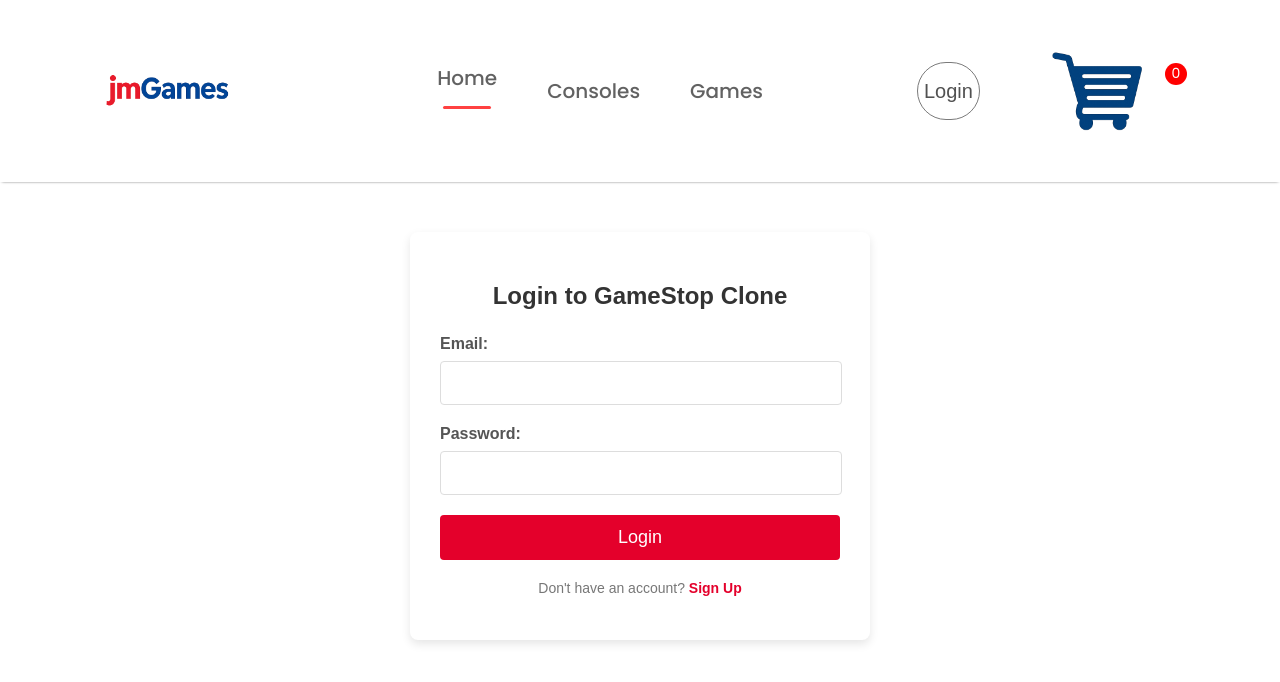
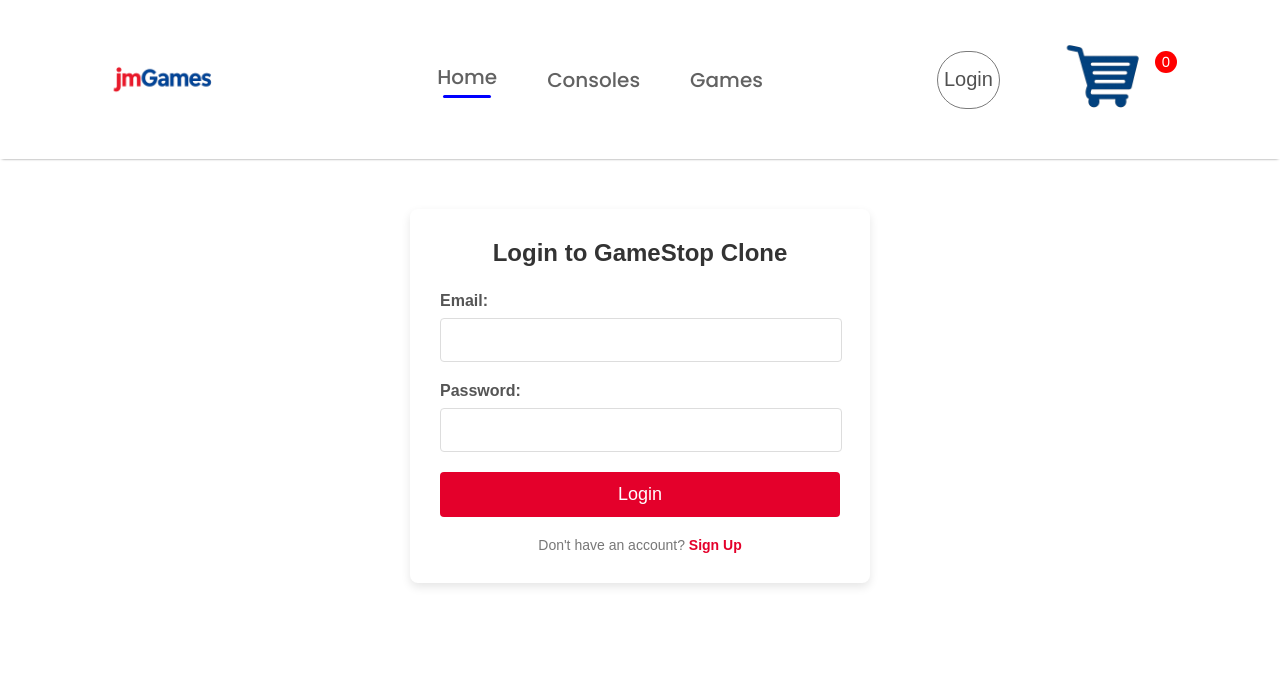
Before and after one commit to JaleelSwain/modernWebProject, a React (Create React App) app in the folder frontend/: page /login in a window 1280 px wide. Shown: the top 682 px of the page. Built offline with nearby package versions, Linux system fonts and the light colour scheme.

Commit message:
accidentally stashed this

```diff
--- a/frontend/src/App.js
+++ b/frontend/src/App.js
@@ -1,34 +1,30 @@
-// frontend/src/App.js
 import React from 'react';
-import { BrowserRouter as Router, Routes, Route } from 'react-router-dom'; // Import routing components
+import { BrowserRouter, Routes, Route} from 'react-router-dom';
 import { Navbar } from './Components/Navbar/Navbar';
-import LoginPage from './Components/LoginPage/LoginPage'; // Ensure it's default imported if you used 'export default'
+import LoginPage from './Pages/LoginPage';
+import Home from './Pages/Home';
 import './App.css';
+import ProductCategory from './Pages/ProductCategory';
+import Cart from './Pages/Cart';
+import Product from './Pages/Product';
 
 function App() {
   return (
-    // BrowserRouter wraps your entire application that needs routing capabilities
-    <Router>
-      <div>
-        {/* The Navbar will always be visible, regardless of the current route */}
-        <Navbar />
-
-        {/* Routes defines the different paths and the components to render for each */}
-        <Routes>
-          {/* Define your homepage route. You might have an actual HomePage component.
-              For now, let's just show a simple message or another component here.
-              If you have a separate HomePage component, import it and use it like <Route path="/" element={<HomePage />} />
-          */}
-
-
-          {/* This route will render the LoginPage component when the URL is /login */}
-          <Route path="/login" element={<LoginPage />} />
-
-          {/* You can add more routes here for other pages (e.g., /signup, /products) */}
-          {/* <Route path="/signup" element={<SignupPage />} /> */}
-        </Routes>
-      </div>
-    </Router>
+  <div>
+    <BrowserRouter>
+    <Navbar/>
+    <Routes>
+      <Route path='/' element={<Home/>}/>
+      <Route path='/consoles' element={<ProductCategory category="consoles"/>}/>
+      <Route path='/games' element={<ProductCategory category="Games"/>}/>
+      <Route path="/product" element={<Product/>}>
+        <Route path=':productid' element={<Product/>}/>
+      </Route>
+      <Route path='/cart' element={<Cart/>}/>
+      <Route path='/login' element={<LoginPage/>}/>
+    </Routes>
+    </BrowserRouter>
+  </div>
   );
 }
 
--- a/frontend/src/Components/LoginPage/LoginPage.css
+++ /dev/null
@@ -1,75 +0,0 @@
-/* frontend/src/components/LoginPage.css */
-.login-container {
-  max-width: 400px;
-  margin: 50px auto;
-  padding: 30px;
-  border-radius: 8px;
-  box-shadow: 0 4px 10px rgba(0, 0, 0, 0.1);
-  background-color: #fff;
-  font-family: Arial, sans-serif;
-  text-align: center;
-}
-
-.login-container h2 {
-  margin-bottom: 25px;
-  color: #333;
-}
-
-.login-form .form-group {
-  margin-bottom: 20px;
-  text-align: left;
-}
-
-.login-form label {
-  display: block;
-  margin-bottom: 8px;
-  font-weight: bold;
-  color: #555;
-}
-
-.login-form input[type="email"],
-.login-form input[type="password"] {
-  width: calc(100% - 20px); /* Account for padding */
-  padding: 12px 10px;
-  border: 1px solid #ddd;
-  border-radius: 4px;
-  font-size: 16px;
-}
-
-.login-button {
-  width: 100%;
-  padding: 12px;
-  background-color: #e4002b; /* GameStop red */
-  color: white;
-  border: none;
-  border-radius: 4px;
-  font-size: 18px;
-  cursor: pointer;
-  transition: background-color 0.3s ease;
-}
-
-.login-button:hover {
-  background-color: #c40025;
-}
-
-.error-message {
-  color: #e4002b;
-  margin-bottom: 15px;
-  font-weight: bold;
-}
-
-.signup-link {
-  margin-top: 20px;
-  font-size: 14px;
-  color: #777;
-}
-
-.signup-link a {
-  color: #e4002b;
-  text-decoration: none;
-  font-weight: bold;
-}
-
-.signup-link a:hover {
-  text-decoration: underline;
-}
--- a/frontend/src/Components/LoginPage/LoginPage.jsx
+++ /dev/null
@@ -1,68 +0,0 @@
-// frontend/src/components/LoginPage.js
-import React, { useState } from 'react';
-import './LoginPage.css'; // File made for styling the login page
-
-function LoginPage() {
-  const [email, setEmail] = useState('');
-  const [password, setPassword] = useState('');
-  const [error, setError] = useState('');
-
-  const handleSubmit = (e) => {
-    e.preventDefault(); // Prevent default form submission
-
-    // Basic validation (you'll replace this with actual API calls) find api calls for validation to reaplce this with
-    if (email === '' || password === '') {
-      setError('Please enter both email and password.');
-      return;
-    }
-
-    // In a real application, you would send these credentials to a backend API
-    // For now, let's just log them and simulate success/failure
-    console.log('Attempting to log in with:', { email, password });
-
-    // Simulate an API call
-    if (email === 'user@example.com' && password === 'password123') {
-      setError('');
-      alert('Login Successful!');
-      // Redirect to a dashboard or home page
-      // For now, just logging
-    } else {
-      setError('Invalid email or password.');
-    }
-  };
-
-  return (
-    <div className="login-container">
-      <h2>Login to GameStop Clone</h2>
-      <form onSubmit={handleSubmit} className="login-form">
-        {error && <p className="error-message">{error}</p>}
-        <div className="form-group">
-          <label htmlFor="email">Email:</label>
-          <input
-            type="email"
-            id="email"
-            value={email}
-            onChange={(e) => setEmail(e.target.value)}
-            required
-          />
-        </div>
-        <div className="form-group">
-          <label htmlFor="password">Password:</label>
-          <input
-            type="password"
-            id="password"
-            value={password}
-            onChange={(e) => setPassword(e.target.value)}
-            required
-          />
-        </div>
-        <button type="submit" className="login-button">Login</button>
-      </form>
-      <p className="signup-link">
-        Don't have an account? <a href="/signup">Sign Up</a>
-      </p>
-    </div>
-  );
-}
-
-export default LoginPage;
--- a/frontend/src/Components/Navbar/Navbar.css
+++ b/frontend/src/Components/Navbar/Navbar.css
@@ -3,10 +3,11 @@
     justify-content: space-around;
     padding: 16px;
     box-shadow: 0 1px 3px -2px black;
+
 }
 
 .navbar img {
-  height: 150px;
+  height: 120px;
   width: auto;
 }
 
@@ -40,7 +41,7 @@
     width: 80%;
     height: 3px;
     border-radius: 10px;
-    background: #ff4141;
+    background: blue;
 }
 
 .nav-login-cart{
--- a/frontend/src/Components/Navbar/Navbar.jsx
+++ b/frontend/src/Components/Navbar/Navbar.jsx
@@ -1,29 +1,50 @@
-// frontend/src/Components/Navbar/Navbar.jsx
-import React, { useState } from 'react';
-import { useNavigate } from 'react-router-dom'; // Import useNavigate
-import './Navbar.css';
+import React, { useState } from "react";
+import { useNavigate } from "react-router-dom";
+import "./Navbar.css";
 
-import logo from '../Assets/logo.png'; // Adjust path based on your Assets folder location relative to Navbar
-import cart_icon from '../Assets/cart_icon.png'; // Adjust path it was correct intially with the ../ and not ../../
+import logo from "../Assets/logo.png";
+import cart_icon from "../Assets/cart_icon.png";
 
 export const Navbar = () => {
   const [menu, setMenu] = useState("home");
-  const navigate = useNavigate(); // Initialize navigate hook
+  const navigate = useNavigate();
 
   return (
-    <div className='navbar'>
+    <div className="navbar">
       <div className="nav-logo">
-        <img src={logo} alt="GameStop Logo" /> {/* Add alt text for accessibility */}
+        <img src={logo} alt="jmGames logo" />
       </div>
       <ul className="nav-menu">
-        <li onClick={() => { setMenu("home"); navigate('/'); }}>Home {menu === "home" ? <hr /> : <></>}</li>
-        <li onClick={() => { setMenu("consoles"); navigate('/consoles'); }}>Consoles{menu === "consoles" ? <hr /> : <></>}</li>
-        <li onClick={() => { setMenu("games"); navigate('/games'); }}>Games{menu === "games" ? <hr /> : <></>}</li>
+        <li
+          onClick={() => {
+            setMenu("home");
+            navigate("/");
+          }}
+        >
+          Home {menu === "home" ? <hr /> : <></>}
+        </li>
+        <li
+          onClick={() => {
+            setMenu("consoles");
+            navigate("/consoles");
+          }}
+        >
+          Consoles{menu === "consoles" ? <hr /> : <></>}
+        </li>
+        <li
+          onClick={() => {
+            setMenu("games");
+            navigate("/games");
+          }}
+        >
+          Games{menu === "games" ? <hr /> : <></>}
+        </li>
       </ul>
       <div className="nav-login-cart">
-        {/* Add an onClick handler to the button to navigate to the /login path */}
-        <button onClick={() => navigate('/login')}>Login</button>
-        <img src={cart_icon} alt="Cart Icon" /> {/* Add alt text */}
+        <button onClick={() => navigate("/login")}>Login</button>
+        <div onClick={() => navigate("/cart")} style={{ cursor: "pointer" }}>
+          <img src={cart_icon} alt="Cart Icon" />
+        </div>
         <div className="nav-cart-count">0</div>
       </div>
     </div>
--- a/frontend/src/index.css
+++ b/frontend/src/index.css
@@ -1,3 +1,7 @@
+*{
+  margin: 0;
+}
+
 body {
   margin: 0;
   font-family: -apple-system, BlinkMacSystemFont, 'Segoe UI', 'Roboto', 'Oxygen',
```
Also changed, not shown: frontend/src/Components/Assets/250116-nintendo-switch-2-kb-main-efd48a.jpg (deleted).
